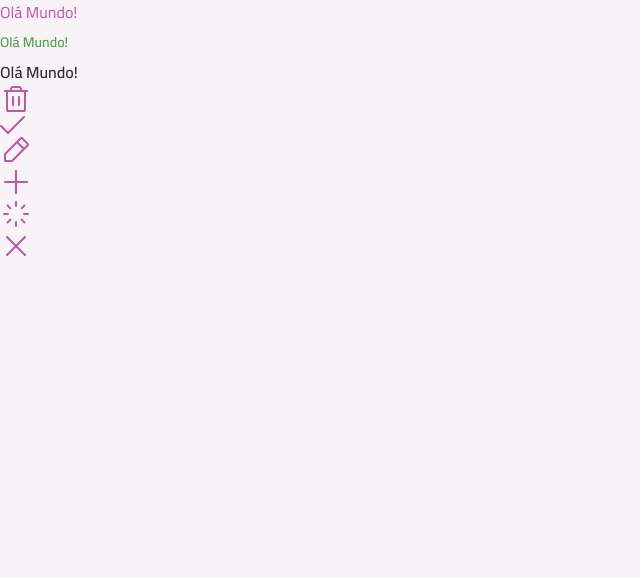
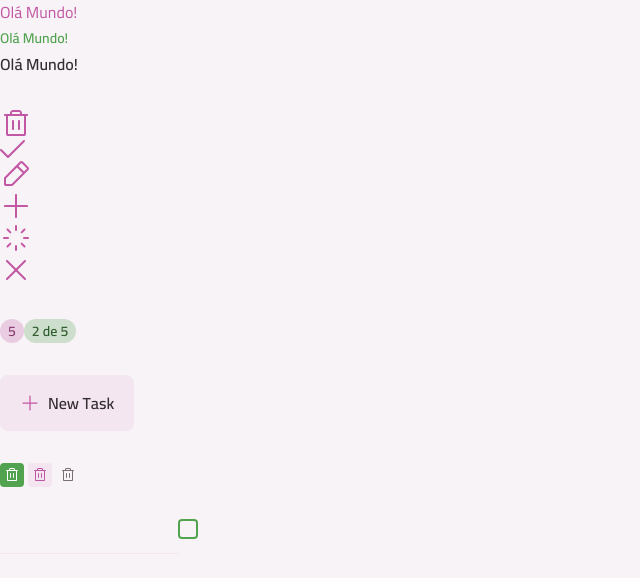
Before and after one commit to outz1/todo-list, a React (Vite) app: page / in a window 1280 px wide. Shown: the top 578 px of the page, without its empty margins (0-640 px from the left). Built offline with nearby package versions, Linux system fonts and the light colour scheme.

Commit message:
buttons and inputs components

```diff
--- a/src/App.tsx
+++ b/src/App.tsx
@@ -1,16 +1,22 @@
 import Text from "./components/text";
 import Icon from "./components/icons";
+import Badge from "./components/badge";
+import Button from "./components/button";
+import ButtonIcon from "./components/button-icon";
+import InputCheckbox from "./components/input-checkbox";
+
 import TrashIcon from "./assets/icons/thrash.svg?react";
-import CheckIcon from "./assets/icons/checked.svg?react"
+import CheckIcon from "./assets/icons/checked.svg?react";
 import PencilIcon from "./assets/icons/pencil.svg?react";
 import PlusIcon from "./assets/icons/plus.svg?react";
 import SpinnerIcon from "./assets/icons/spinner.svg?react";
 import XIcon from "./assets/icons/x.svg?react";
+import InputText from "./components/input-text";
 
 function App() {
   return (
-    <div>
-      <div className="flex flex-col gap-2">
+    <div className="grid gap-8">
+      <div className="flex flex-col gap-1">
         <Text variant="body-md" className="text-pink-base">
           {" "}
           Olá Mundo!{" "}
@@ -22,12 +28,29 @@ function App() {
         <Text variant="body-md-bold"> Olá Mundo! </Text>
       </div>
       <div>
-        <Icon svg={TrashIcon} className="fill-pink-base"/>
-        <Icon svg={CheckIcon} className="fill-pink-base"/>
-        <Icon svg={PencilIcon} className="fill-pink-base"/>
-        <Icon svg={PlusIcon} className="fill-pink-base"/>
-        <Icon svg={SpinnerIcon} className="fill-pink-base "/>
-        <Icon svg={XIcon} className="fill-pink-base"/>
+        <Icon svg={TrashIcon} className="fill-pink-base" />
+        <Icon svg={CheckIcon} className="fill-pink-base" />
+        <Icon svg={PencilIcon} className="fill-pink-base" />
+        <Icon svg={PlusIcon} className="fill-pink-base" />
+        <Icon svg={SpinnerIcon} className="fill-pink-base " />
+        <Icon svg={XIcon} className="fill-pink-base" />
+      </div>
+
+      <div>
+        <Badge variant="secondary">5</Badge>
+        <Badge variant="primary">2 de 5</Badge>
+      </div>
+      <div>
+        <Button icon={PlusIcon}> New Task</Button>
+      </div>
+      <div className="flex gap-1">
+        <ButtonIcon icon={TrashIcon} />
+        <ButtonIcon icon={TrashIcon} variant="secondary" />
+        <ButtonIcon icon={TrashIcon} variant="tertiary" />
+      </div>
+      <div>
+        <InputText />
+        <InputCheckbox />
       </div>
     </div>
   );
--- /dev/null
+++ b/src/components/badge.tsx
@@ -0,0 +1,43 @@
+import React from "react";
+import Text from "./text";
+import { cva, type VariantProps } from "class-variance-authority"
+
+export const badgeTextVariants = cva("", {
+  variants: {
+    variant: {
+      primary: "text-green-dark",
+      secondary: "text-pink-dark"
+    }
+  },
+  defaultVariants: {
+    variant: "primary"
+  }
+})
+
+interface BadgeProps extends React.ComponentProps<"div">, VariantProps<typeof badgeVariants> {}
+
+export const badgeVariants = cva("inline-flex items-center justify-center rounded-full",{
+  variants: {
+    variant: {
+      primary: "bg-green-light",
+      secondary: "bg-pink-light"
+    },
+    size: {
+      sm: "py-0.5 px-2"
+    }
+  },
+  defaultVariants: {
+    variant: "primary",
+    size: "sm"
+  }
+})
+
+export default function Badge({ variant, size, className, children, ...props }: BadgeProps) {
+  return (
+    <div className={badgeVariants({ variant, size, className})}>
+      <Text variant="body-sm-bold" className={badgeTextVariants({ variant })} {...props}>
+        {children}
+      </Text>
+    </div>
+  );
+}
--- /dev/null
+++ b/src/components/button-icon.tsx
@@ -0,0 +1,71 @@
+import React from "react";
+import { cva, type VariantProps } from "class-variance-authority";
+import Icon from "./icons";
+
+export const buttonIconVariants = cva(
+  "inline-flex items-center justify-center cursor-pointer transition group",
+  {
+    variants: {
+      variant: {
+        primary: "bg-green-base hover:bg-green-dark ",
+        secondary: "bg-gray-200 hover:bg-pink-base",
+        tertiary: "bg-transparent hover:bg-gray-200",
+      },
+      size: {
+        sm: "w-6 h-6 p-1 rounded",
+      },
+      disabled: {
+        true: "opacity-50 pointer-events-none",
+      },
+    },
+    defaultVariants: {
+      variant: "primary",
+      size: "sm",
+      disabled: false,
+    },
+  }
+);
+
+export const buttonIconIconVariant = cva("transition", {
+  variants: {
+    variant: {
+      primary: "fill-white ",
+      secondary: "fill-pink-base group-hover:fill-white",
+      tertiary: "fill-gray-300 group-hover:fill-gray-400",
+    },
+    size: {
+      sm: "w-4 h-4",
+    },
+  },
+  defaultVariants: {
+    variant: "primary",
+    size: "sm",
+  },
+});
+
+interface ButtonIconProps
+  extends VariantProps<typeof buttonIconVariants>,
+    Omit<React.ComponentProps<"button">, "size" | "disabled"> {
+  icon: React.ComponentProps<typeof Icon>["svg"];
+}
+
+export default function ButtonIcon({
+  variant,
+  size,
+  disabled,
+  className,
+  icon,
+  ...props
+}: ButtonIconProps) {
+  return (
+    <button
+      className={buttonIconVariants({ variant, size, disabled, className })}
+      {...props}
+    >
+      <Icon
+        svg={icon}
+        className={buttonIconIconVariant({ variant, size })}
+      ></Icon>
+    </button>
+  );
+}
--- /dev/null
+++ b/src/components/button.tsx
@@ -0,0 +1,88 @@
+import React from "react";
+import Icon from "./icons";
+import Text from "./text";
+import { cva, type VariantProps } from "class-variance-authority";
+
+export const buttonVariants = cva(
+  `flex items-center justify-center cursor-pointer transition rounded-lg group gap-2`,
+  {
+    variants: {
+      variant: {
+        primary: "bg-gray-200 hover:bg-pink-light",
+      },
+      size: {
+        md: "h-14 py-4 px-5 ",
+      },
+      disabled: {
+        true: "opacity-50 pointer-events-none",
+      },
+    },
+    defaultVariants: {
+      variant: "primary",
+      size: "md",
+      disabled: false,
+    },
+  }
+);
+
+export const buttonTextVariants = cva("", {
+  variants: {
+    variant: {
+      primary: "text-gray-400",
+    },
+  },
+  defaultVariants: {
+    variant: "primary",
+  },
+});
+
+export const buttonIconVariants = cva("transition", {
+  variants: {
+    variant: {
+      primary: "fill-pink-base",
+    },
+    size: {
+      md: "w-5 h-5",
+    },
+  },
+  defaultVariants: {
+    variant: "primary",
+    size: "md",
+  },
+});
+
+interface ButtonProps
+  extends Omit<React.ComponentProps<"button">, "size" | "disabled">,
+    VariantProps<typeof buttonVariants> {
+  icon?: React.ComponentProps<typeof Icon>["svg"];
+}
+
+export default function Button({
+  variant,
+  size,
+  disabled,
+  className,
+  children,
+  icon: IconComponent,
+  ...props
+}: ButtonProps) {
+  return (
+    <button
+      className={buttonVariants({ variant, size, disabled, className })}
+      {...props}
+    >
+      {IconComponent && (
+        <Icon
+          svg={IconComponent}
+          className={buttonIconVariants({ variant, size })}
+        />
+      )}
+      <Text
+        variant={"body-md-bold"}
+        className={buttonTextVariants({ variant })}
+      >
+        {children}
+      </Text>
+    </button>
+  );
+}
--- /dev/null
+++ b/src/components/input-checkbox.tsx
@@ -0,0 +1,63 @@
+import React from "react";
+import { cva, type VariantProps } from "class-variance-authority";
+import Icon from "./icons";
+import CheckedIcon from "../assets/icons/checked.svg?react";
+
+export const inputCheckboxWrapperVariants = cva(`
+  inline-flex items-center justify-center relative group
+`);
+
+export const inputCheckboxVariants = cva(
+  `
+  appearance-none peer flex items-center justify-center border-2 border-solid transition overflow-hidden border-green-base hover:border-green-dark cursor-pointer
+  hover:bg-green-dark/20 checked:border-green-base checked:bg-green-base group-hover:checked:border-green-dark group-hover:checked:bg-green-dark
+`,
+  {
+    variants: {
+      size: {
+        md: "w-5 h-5 rounded-sm",
+      },
+      disabled: {
+        true: "pointer-events-none",
+      },
+    },
+    defaultVariants: {
+      size: "md",
+      disabled: false,
+    },
+  }
+);
+
+export const inputCheckboxIconVariants = cva(
+  `
+  absolute top-1/2 left-1 -translate-y-1/2 hidden peer-checked:block fill-white
+`,
+  {
+    variants: {
+      size: {
+        md: "w-3 h-3",
+      },
+    },
+    defaultVariants: {
+      size: "md",
+    },
+  }
+);
+
+interface inputCheckboxProps
+  extends VariantProps<typeof inputCheckboxVariants>,
+    Omit<React.ComponentProps<"input">, "size" | "disabled"> {}
+
+export default function InputCheckbox({
+  size,
+  disabled,
+  className,
+  ...props
+}: inputCheckboxProps) {
+  return (
+    <label className={inputCheckboxWrapperVariants({className})}>
+      <input type="checkbox" className={inputCheckboxVariants({size, disabled})} {...props} />
+      <Icon className={inputCheckboxIconVariants({size})} svg={CheckedIcon} />
+    </label>
+  );
+}
--- /dev/null
+++ b/src/components/input-text.tsx
@@ -0,0 +1,43 @@
+import React from "react"
+import { cva, type VariantProps, cx } from "class-variance-authority";
+import { textVariants } from "./text";
+
+export const inputTextVariants = cva(
+  "border-b border-solid border-gray-200 focus:border-pink-base bg-transparent outline-none",
+  {
+    variants: {
+      size: {
+        md: "pb-2 px-2",
+      },
+      disabled: {
+        true: "pointer-events-none",
+      },
+    },
+    defaultVariants: {
+      size: "md",
+      disabled: false,
+    },
+  }
+);
+
+interface InputTextProps
+  extends VariantProps<typeof inputTextVariants>,
+    Omit<React.ComponentProps<"input">, "size" | "disabled"> {}
+
+export default function InputText({
+  size,
+  disabled,
+  className,
+  ...props
+}: InputTextProps) {
+  return (
+    <input
+      className={cx(
+        inputTextVariants({ size, disabled }),
+        textVariants(),
+        className
+      )}
+      {...props}
+    />
+  );
+}
```
